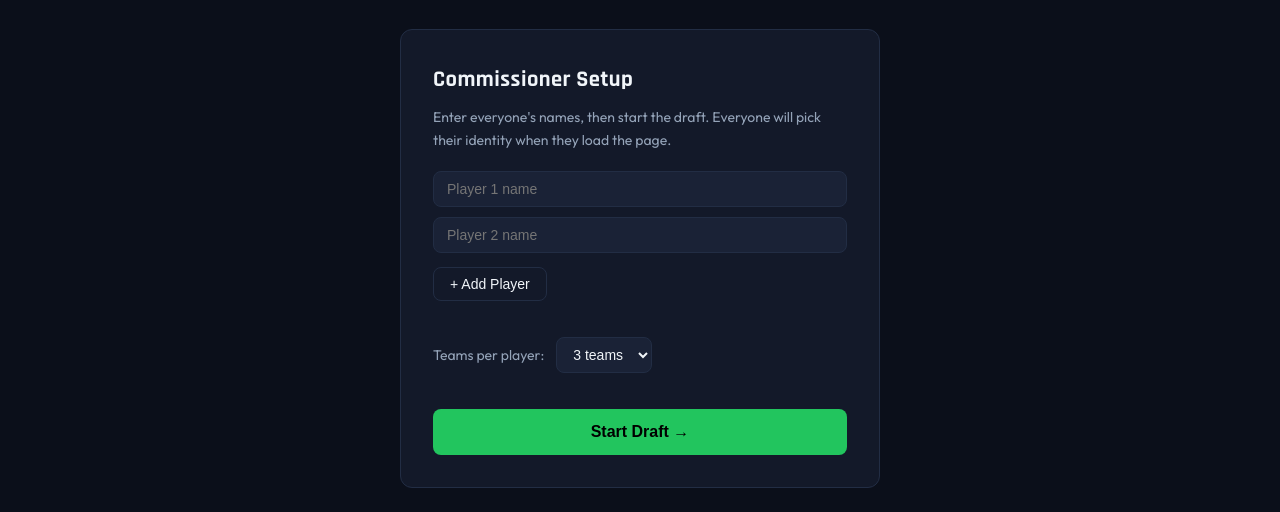
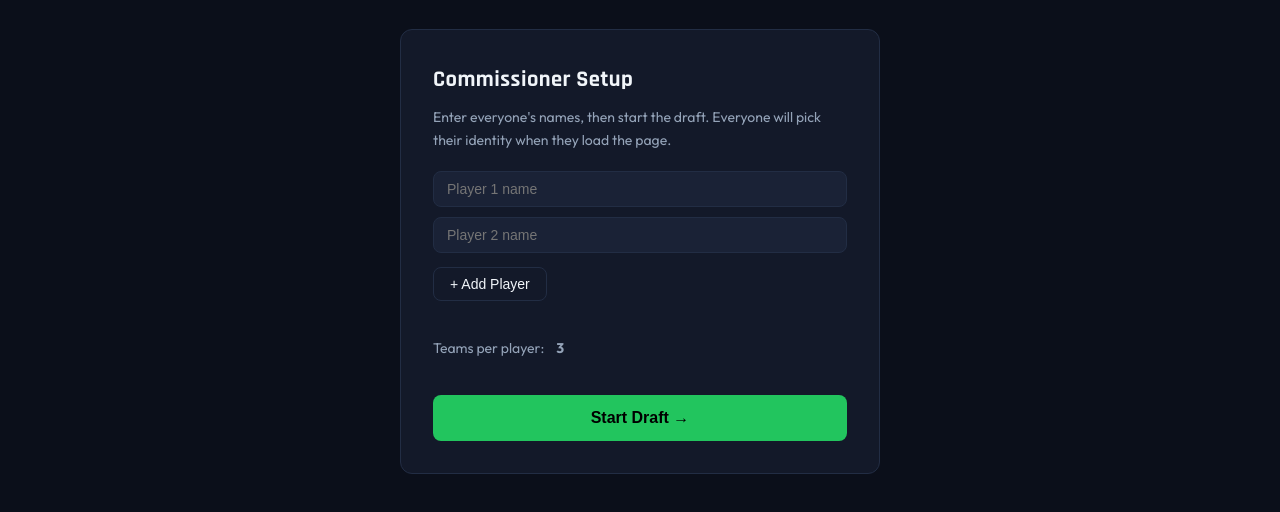
Before and after one commit to calvincj/fantasy-worldcup, a website: page public/index.html in a window 1280 px wide. Shown: the part 354-866 px from the top of the page. Drawn offline with Linux system fonts and the light colour scheme; no server answers.

Commit message:
9 players

```diff
--- a/public/app.js
+++ b/public/app.js
@@ -882,7 +882,7 @@ function bindStaticEvents() {
   document.getElementById('add-player-btn').addEventListener('click', () => {
     const inputs = document.getElementById('player-inputs');
     const count = inputs.querySelectorAll('.player-input-row').length + 1;
-    if (count > 8) return;
+    if (count > 9) return;
     const row = document.createElement('div');
     row.className = 'player-input-row';
     row.innerHTML = `<input class="text-input" type="text" placeholder="Player ${count} name">
--- a/public/index.html
+++ b/public/index.html
@@ -101,11 +101,8 @@
       </div>
       <button id="add-player-btn" class="btn-ghost">+ Add Player</button>
       <div class="setup-option">
-        <label>Teams per player:
-          <select id="teams-per-player" class="select-input">
-            <option value="3" selected>3 teams</option>
-            <option value="4">4 teams</option>
-          </select>
+        <label>Teams per player: <strong>3</strong>
+          <input type="hidden" id="teams-per-player" value="3">
         </label>
       </div>
       <button id="start-draft-btn" class="btn-primary large">Start Draft →</button>
```
